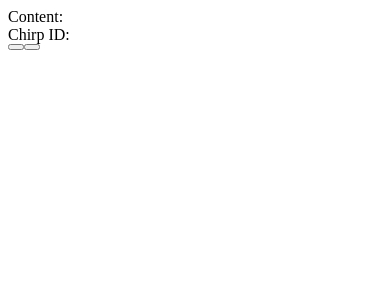
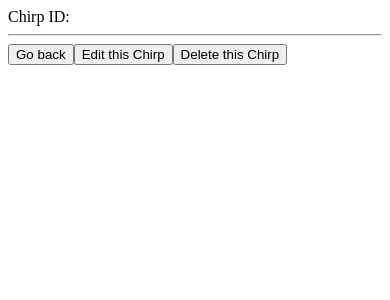
Before and after one commit to emoran0403/chirper-database-lab, a React app: page /chirps/1 in a window 390 px wide. Shown: the top 300 px of the page. Built offline with nearby package versions, Linux system fonts and the light colour scheme; no server answers.

Commit message:
all done!

```diff
--- a/src/client/SingleChirp.tsx
+++ b/src/client/SingleChirp.tsx
@@ -1,22 +1,78 @@
 import e from "express";
+import { data } from "jquery";
 import React from "react";
 import { ChangeEvent } from "react";
 import { useState, useEffect } from "react";
-import { useRoutes, useParams } from "react-router-dom";
+import { useRoutes, useParams, useNavigate } from "react-router-dom";
 import * as Types from "../types";
 
 const SingleChirp = (props: Types.InputsProps) => {
   const { id } = useParams(); // we just need the id from the useParams object, so we can destructure it
   const [chirp, setChirp] = useState<Types.IChirp>(null);
+  const [editButtonWasPressed, setEditButtonWasPressed] = useState<boolean>(false);
+  const [textBoxContent, setTextBoxContent] = useState<string>("");
+  const [locationBoxContent, setLocationBoxContent] = useState<string>("");
+  const nav = useNavigate();
 
+  const handleSetEditButtonWasPressed = () => {
+    setEditButtonWasPressed(!editButtonWasPressed);
+    setTextBoxContent(chirp.content);
+    setLocationBoxContent(chirp.location);
+  };
+
+  const handletextBoxContentChange = (e: ChangeEvent<HTMLInputElement>) => {
+    return setTextBoxContent(e.target.value);
+  };
+
+  const handleLocationBoxContentChange = (e: ChangeEvent<HTMLInputElement>) => {
+    return setLocationBoxContent(e.target.value);
+  };
+
+  function editChirp() {
+    setEditButtonWasPressed(false);
+    fetch(`/api/chirps/${id}`, {
+      // use the route:  /api/chirps/ ...
+      method: "PUT", // ...send a POST request...
+      headers: {
+        // ...specifying the type of content...
+        "content-type": "application/json",
+      },
+      body: JSON.stringify({ content: textBoxContent, location: locationBoxContent }), // ...and deliver the content}
+    })
+      .then((res) => {
+        // then with that response
+        res.json().then((data) => {
+          // parse the response, then with the response
+          if (res.ok) {
+            // if it was a good response
+            getThisChirp();
+            // nav("/chirps/");
+          } else {
+            // if it was a bad response
+            throw new Error(data.message);
+          }
+        });
+      })
+      .catch((error) => console.log(error));
+  }
+
+  //!  check hte video for how to delte then send back to the all chirops view
   function deleteChirp() {
     // contact /api/chirps/:id with a DELETE request to delete the specified chirp
     fetch(`/api/chirps/${id}`, { method: "DELETE" })
-      .then((res) => res.json())
+      .then((res) => {
+        res.json().then((data) => {
+          if (res.ok) {
+            nav("/chirps/");
+          } else {
+            throw new Error(data.message);
+          }
+        });
+      })
       .catch((error) => console.log(error));
   }
 
-  useEffect(() => {
+  const getThisChirp = () => {
     fetch(`/api/chirps/${id}`).then((res) => {
       // then with that response
       res.json().then((data) => {
@@ -30,17 +86,55 @@ const SingleChirp = (props: Types.InputsProps) => {
         }
       });
     });
+  };
+
+  useEffect(() => {
+    getThisChirp();
   }, [id]);
 
   return (
     <>
-      <div>
-        <div className="card">
-          Content: {chirp?.content}
-          <div className="card-footer">Chirp ID: {chirp?.id}</div>
+      <div className="d-flex justify-content-center">
+        <div className="card col-md-6">
+          <div className="card-body">
+            {!editButtonWasPressed && (
+              <>
+                <div className="card-title">Chirp ID: {chirp?.id}</div>
+                <hr />
+                <div className="card-text">{chirp?.content}</div>
+                <div className="card-text">{chirp?.location}</div>
+              </>
+            )}
+            {editButtonWasPressed && (
+              <>
+                <div className="card-title">Chirp ID: {chirp?.id}</div>
+                <hr />
+                <input value={textBoxContent} onChange={(e) => handletextBoxContentChange(e)} className="form-control" />
+                <input value={locationBoxContent} onChange={(e) => handleLocationBoxContentChange(e)} className="form-control" />
+              </>
+            )}
+          </div>
+          <div className="d-flex">
+            <button className="btn btn-primary my-2 mx-2" onClick={() => nav("/chirps/")}>
+              Go back
+            </button>
+            {!editButtonWasPressed && (
+              <button className="btn btn-warning my-2 mx-2" onClick={() => handleSetEditButtonWasPressed()}>
+                Edit this Chirp
+              </button>
+            )}
+            {editButtonWasPressed && (
+              <button className="btn btn-success my-2 mx-2" onClick={() => editChirp()}>
+                Submit Edit
+              </button>
+            )}
+            {!editButtonWasPressed && (
+              <button className="btn btn-danger my-2 mx-2" onClick={() => deleteChirp()}>
+                Delete this Chirp
+              </button>
+            )}
+          </div>
         </div>
-        <button className="btn btn-primary" onClick={() => editChirp()}></button>
-        <button className="btn btn-primary" onClick={() => deleteChirp()}></button>
       </div>
     </>
   );
```
Also changed, not shown: src/server/routes.ts (+7 -2 lines).
